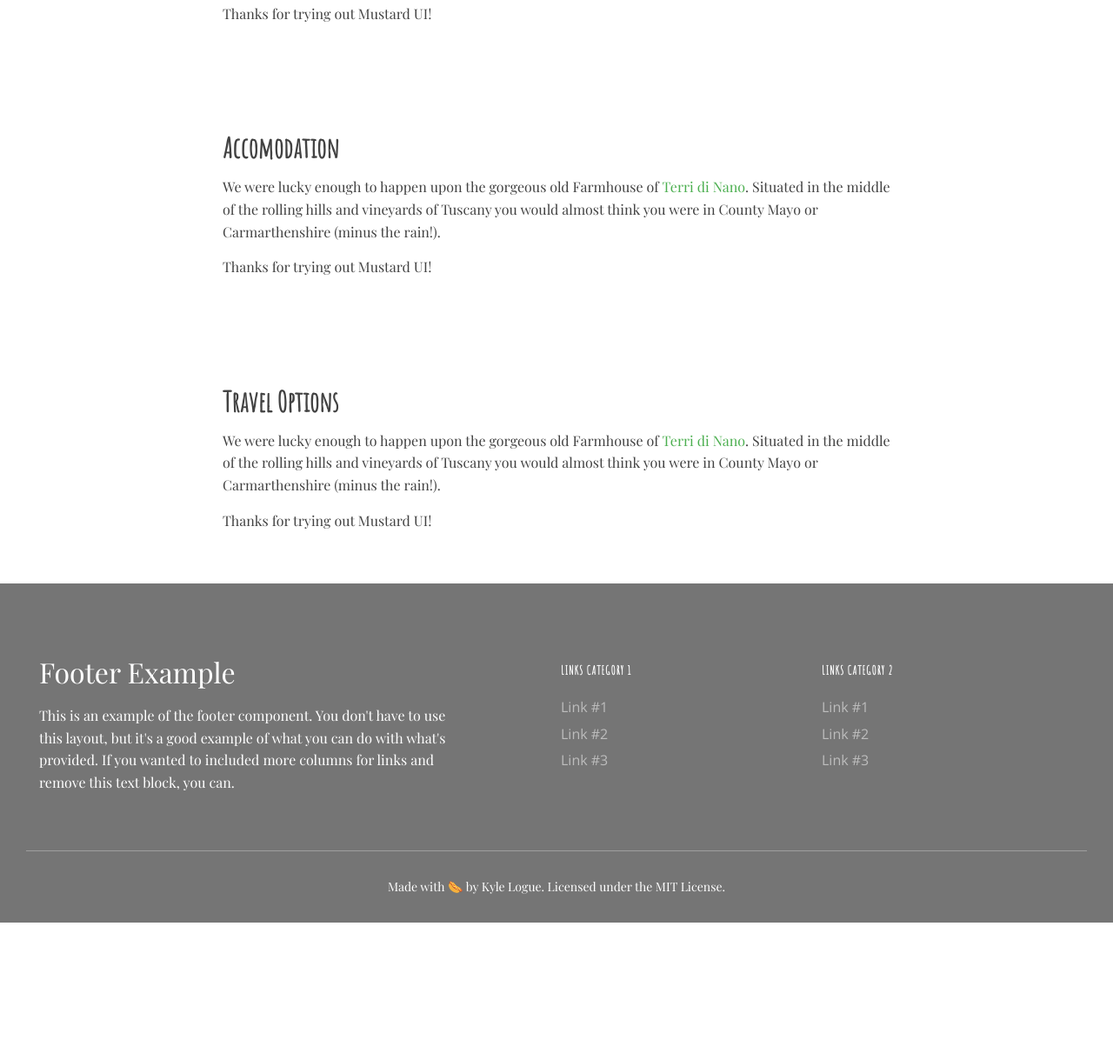
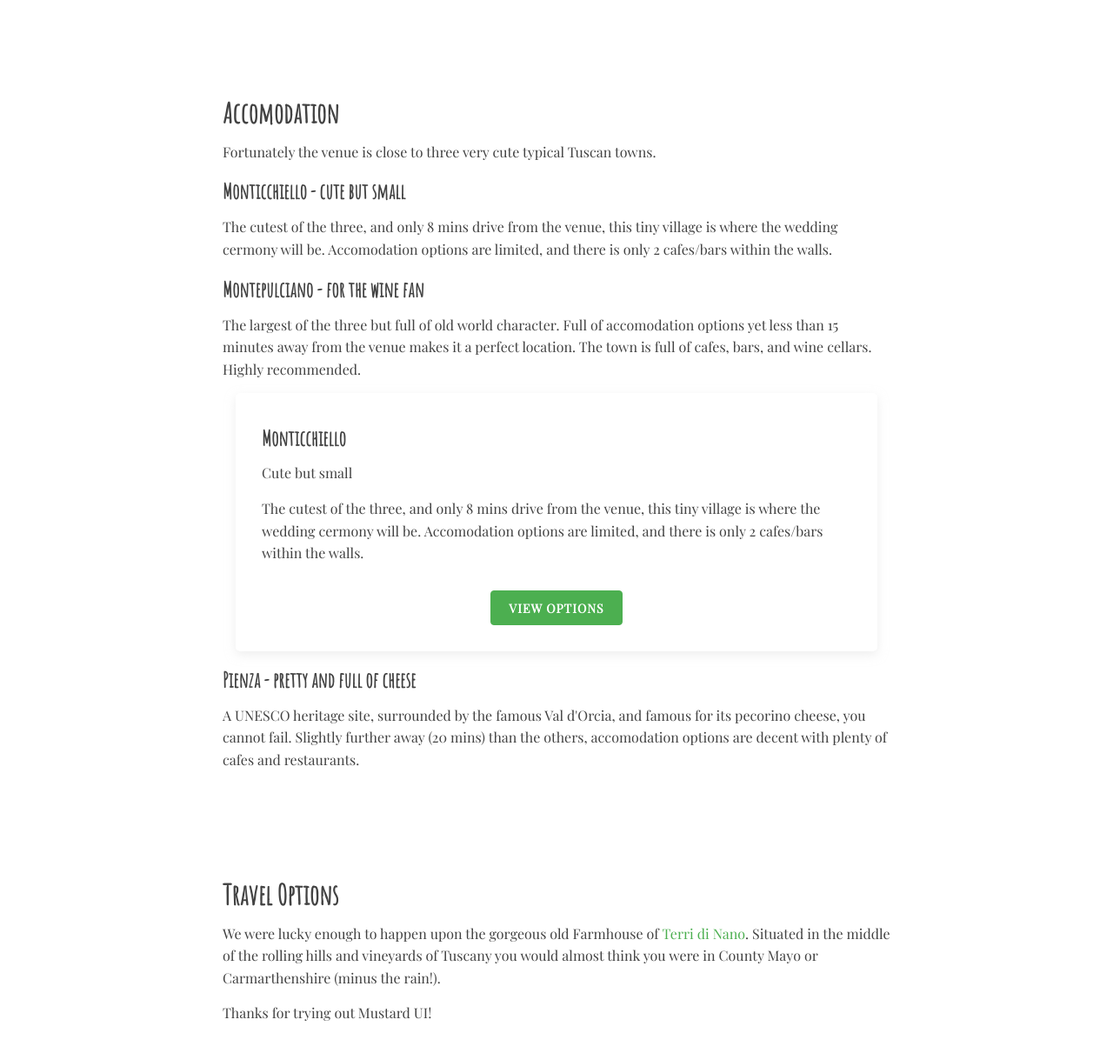
Before and after one commit to bananacrisp/aoifeandmatt, a plain HTML site: page index.html in a window 1280 px wide. Shown: the part 1003-2214 px from the top of the page at 87% size. Before the commit the page ends 2064 px from the top, so only its background shows below. Drawn offline with nearby package versions, Linux system fonts and the light colour scheme.

Commit message:
SOme updates

```diff
--- a/dist/css/custom.css
+++ b/dist/css/custom.css
@@ -8,7 +8,8 @@ p {
 }
 
 header h2,
-header h1 {
+header h1,
+header p {
 	font-family: 'Amatic SC', cursive;
 }
 
@@ -21,6 +22,18 @@ header {
 	padding-bottom: 40vh;
 }
 
+header p {
+	text-align: center;
+}
+
+.card h3 {
+	font-family: 'Amatic SC', cursive;
+}
+
+.card {
+	font-family: 'Playfair Display', serif;
+}
+
 .title-names {
 	font-family: 'Dancing Script', cursive;
 }
--- a/index.html
+++ b/index.html
@@ -38,6 +38,8 @@
        <h2 class="subtitle">1st June 2019, Monticchiello, Italy</h2>
        <h1 class="title">We are getting married...</h1>
        <h2 class="subtitle">...and it would be amazing if you were able to join us</h2>
+       <p>You can explore the <a href="#section-venue">venue here</a>, a few options on <a href="#section-accomodation">accomodation here</a>, and the <a href="#section-travel">options for travelling here</a>.</p>
+
       <a class="scroll-down" href="#section-venue"></a>
     </header>
 
@@ -47,15 +49,31 @@
             <div class="container container-small">
                 <h1 class="h3">The Venue</h1>
                 <p>We were lucky enough to happen upon the gorgeous old Farmhouse of <a>Terri di Nano</a>. Situated in the middle of the rolling hills and vineyards of Tuscany you would almost think you were in County Mayo or Carmarthenshire (minus the rain!).</p>
-                <p>Thanks for trying out Mustard UI!</p>
             </div>
         </section>
 
         <section class="section-tertiary" id="section-venue">
             <div class="container container-small">
                 <h1 class="h3">Accomodation</h1>
-                <p>We were lucky enough to happen upon the gorgeous old Farmhouse of <a>Terri di Nano</a>. Situated in the middle of the rolling hills and vineyards of Tuscany you would almost think you were in County Mayo or Carmarthenshire (minus the rain!).</p>
-                <p>Thanks for trying out Mustard UI!</p>
+                <p>Fortunately the venue is close to three very cute typical Tuscan towns.</p>
+
+                <h5>Monticchiello - cute but small</h5>
+                <p>The cutest of the three, and only 8 mins drive from the venue, this tiny village is where the wedding cermony will be. Accomodation options are limited, and there is only 2 cafes/bars within the walls.</p>
+
+                <h5>Montepulciano - for the wine fan</h5>
+                <p>The largest of the three but full of old world character. Full of accomodation options yet less than 15 minutes away from the venue makes it a perfect location. The town is full of cafes, bars, and wine cellars. Highly recommended.</p>
+
+   <div class="card">
+        <h3 class="card-title">Monticchiello</h3>
+        <p>Cute but small</p>
+        The cutest of the three, and only 8 mins drive from the venue, this tiny village is where the wedding cermony will be. Accomodation options are limited, and there is only 2 cafes/bars within the walls.
+        <ul class="card-actions">
+          <li><button class="button-primary">View options</button></li>
+        </ul>
+      </div>
+
+                <h5>Pienza - pretty and full of cheese</h5>
+                <p>A UNESCO heritage site, surrounded by the famous Val d'Orcia, and famous for its pecorino cheese, you cannot fail. Slightly further away (20 mins) than the others, accomodation options are decent with plenty of cafes and restaurants.</p>
             </div>
         </section>
 
@@ -101,8 +119,6 @@
             </div>
         </div>
 
-        <p class="copyright align-center">Made with 🌭 by Kyle Logue. Licensed under the MIT License.</p>
-
     </footer>
 
 
```
